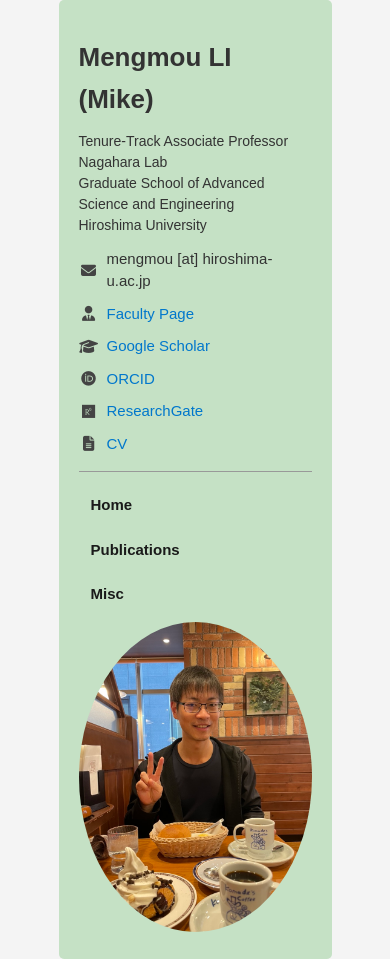
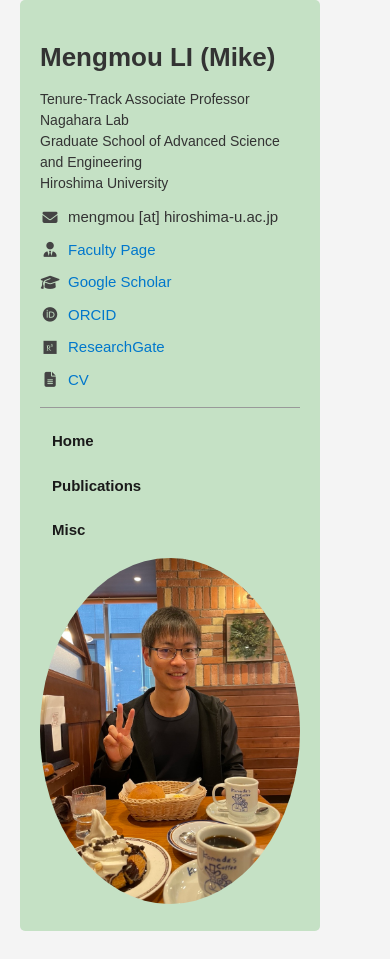
Before and after one commit to mengmouli/mengmouli.github.io, a plain HTML site: page Publications.html in a window 390 px wide. Shown: the top 959 px of the page. Drawn offline with Linux system fonts and the light colour scheme.

Commit message:
update stylesheet

```diff
--- a/stylesheet.css
+++ b/stylesheet.css
@@ -10,9 +10,12 @@ body {
     line-height: 1.6;
     color: #333;
     background-color: #f4f4f4;
-    margin-left: 15%;  /* Space on the left */
-    margin-right: 15%; /* Space on the right */
+    margin-left: auto;
+    margin-right: auto;
+    max-width: 900px;
+    padding: 0 20px;
 }
+
 
 a {
     color: #0077CC;
--- a/stylesheet_old.css
+++ /dev/null
@@ -1,180 +0,0 @@
-/* Reset some default browser styles */
-body, div, h2, p, ul, li {
-    margin: 0;
-    padding: 0;
-}
-
-/* General Styles */
-body {
-    font-family: Arial, sans-serif;
-    line-height: 1.6;
-    color: #333;
-    background-color: #f4f4f4;
-    margin-left: 15%;  /* Space on the left */
-    margin-right: 15%; /* Space on the right */
-}
-
-a {
-    color: #0077CC;
-    text-decoration: none;
-}
-
-a:hover {
-    text-decoration: underline;
-}
-
-/* Left Column Styles */
-#Left_Column {
-    width: 27%;
-    float: left;
-    padding: 20px 20px 20px 20px;  /* Removed padding from the top */
-    box-sizing: border-box;
-    background-color: #C5E1C5;
-    border-radius: 5px;
-}
-
-/* Right Column Styles */
-#Right_Column {
-    width: 70%;
-    float: right;
-    padding: 20px 20px 20px 20px;  /* Removed padding from the top */
-    box-sizing: border-box;
-    border-radius: 5px;
-}
-
-#PageTop h1 {
-    font-size: 2 em;
-    font-weight: bold;
-    margin: 0; /* Removes any default margins */
-}
-
-#Personal_Profile img.profile {
-    width: 100%;
-    border-radius: 50%;
-}
-
-#Navigation {
-    font-size: 2vw;
-    word-wrap: break-word;  /* Wrap long words if necessary */
-    overflow: hidden;  /* Hide overflowing content */
-}
-
-/* Main Content Styles */
-#Contents_block {
-    border-bottom: 2px solid #333; /* Added a bottom border */
-
-}
-#Content {
-    float: left;
-    width: calc(100% - 40px); /* Adjusted width */
-    padding: 20px;
-    margin-left: 0; /* Space between columns */
-}
-
-/* Add media query for larger devices where 4vw might be too big */
-@media (min-width: 768px) {
-    #Navigation {
-        font-size: 1.5em;  /* Adjust as needed */
-    }
-}
-
-/* Media query for very small devices */
-@media (max-width: 400px) {
-    #Navigation {
-        font-size: 3vw;  /* Adjust if necessary */
-    }
-}
-
-.icon-list {
-  list-style: none;
-  padding: 0;
-  line-height: 2;
-}
-
-.icon-list li {
-  display: flex;
-  align-items: center;
-  gap: 10px;
-  font-size: 15px;
-}
-
-.icon-list i {
-  width: 20px;
-  color: #444;
-}
-
-.nav-list {
-  list-style-type: none;
-  padding-left: 0;
-  margin: 0;
-}
-
-.nav-list li {
-  margin: 8px 0;
-}
-
-.nav-list a {
-  text-decoration: none;
-  font-weight: bold;
-  color: #1a1a1a;
-  padding: 6px 12px;
-  display: inline-block;
-  border-radius: 4px;
-  transition: background-color 0.3s;
-}
-
-.nav-list a:hover {
-  background-color: #f0f0f0;
-  color: #007acc;
-}
-
-#Personal_Profile h1 {
-  font-size: 26px;
-  margin-bottom: 10px;
-}
-
-#Personal_Profile .position {
-  font-size: 14px;
-  line-height: 1.5;
-  color: #333;
-  margin-bottom: 12px;
-}
-
-#Personal_Profile .email {
-  font-size: 14px;
-  color: #444;
-}
-
-#Personal_Profile .email i {
-  margin-right: 8px;
-  color: #666;
-}
-
-/* Adjusted layout for better alignment */
-.icon-list li, .nav-list li {
-  display: flex;
-  align-items: center;
-  gap: 8px;
-  margin: 10px 0;
-  font-size: 15px;
-  line-height: 1.5;
-}
-
-.icon-list i, .nav-list i {
-  min-width: 20px;
-  text-align: center;
-  color: #444;
-}
-
-/* Optional: constrain width for better layout */
-#Left_Column {
-  max-width: 300px;
-}
-
-/* Responsive behavior */
-@media (max-width: 768px) {
-  #Left_Column, #Right_Column {
-    float: none;
-    width: 100%;
-  }
-}
```
